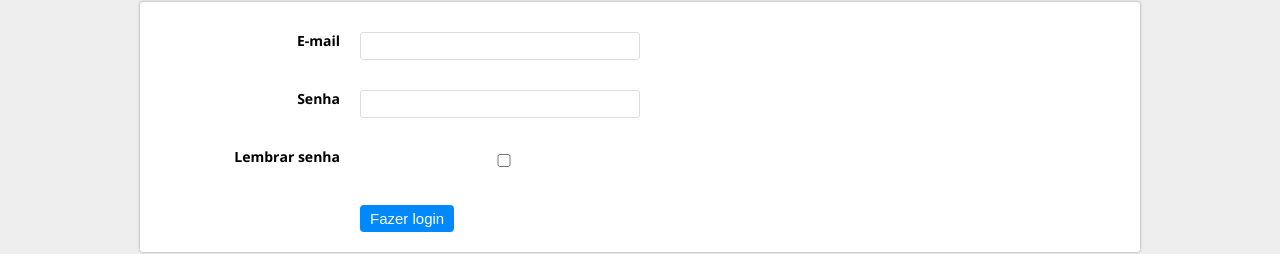
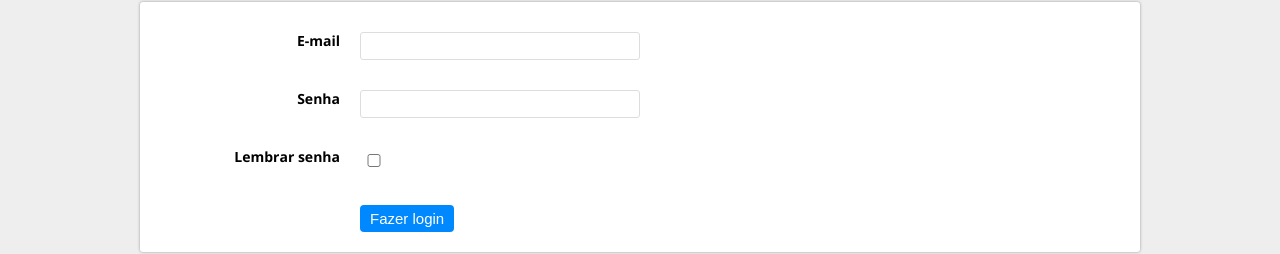
Before and after one commit to VictorIshizuka/App-olx, a React (Vite) app: page /signin in a window 1280 px wide. Shown: the part 144-398 px from the top of the page. Built offline with nearby package versions, Linux system fonts and the light colour scheme.

Commit message:
created method create ad

```diff
--- a/package.json
+++ b/package.json
@@ -16,7 +16,9 @@
     "react-dom": "^18.2.0",
     "react-router-dom": "^6.23.1",
     "react-slideshow-image": "^4.3.1",
-    "styled-components": "^6.1.11"
+    "react-text-mask": "^5.5.0",
+    "styled-components": "^6.1.11",
+    "text-mask-addons": "^3.8.0"
   },
   "devDependencies": {
     "@types/react": "^18.2.66",
--- a/src/common/components/Header/index.jsx
+++ b/src/common/components/Header/index.jsx
@@ -1,4 +1,4 @@
-import { Link } from "react-router-dom";
+import { Link, useLocation } from "react-router-dom";
 import styled from "styled-components";
 import { doLogout, isLogged } from "../../helpers/AuthHandler";
 
@@ -78,6 +78,7 @@ const HeaderArea = styled.header`
 `;
 
 export const Header = () => {
+  const { pathname } = useLocation();
   let logged = isLogged();
 
   return (
@@ -107,11 +108,13 @@ export const Header = () => {
                     Sair
                   </Link>
                 </li>
-                <li>
-                  <Link to={"/post-an-ad"} className="button-anuncio">
-                    Postar anúncio
-                  </Link>
-                </li>
+                {pathname !== "/post-an-ad" && (
+                  <li>
+                    <Link to={"/post-an-ad"} className="button-anuncio">
+                      Postar anúncio
+                    </Link>
+                  </li>
+                )}
               </>
             )}
             {!logged && (
--- a/src/common/helpers/OLX_api.js
+++ b/src/common/helpers/OLX_api.js
@@ -18,6 +18,26 @@ const apiPost = async (endpoint, body) => {
       "Content-Type": "Application/json",
     },
     body: JSON.stringify(body),
+  });
+
+  const json = await res.json();
+  if (json.notallowed) {
+    window.location.href = "/signin";
+    return;
+  }
+  return json;
+};
+const apiPostFile = async (endpoint, body) => {
+  if (!body.token) {
+    let token = Cookies.get("token");
+    if (token) {
+      body.append("token", token);
+    }
+  }
+
+  const res = await fetch(BASEAPI + endpoint, {
+    method: "POST",
+    body,
   });
 
   const json = await res.json();
@@ -87,6 +107,10 @@ const OlxApi = {
 
     return json;
   },
+  addAd: async fData => {
+    const json = await apiPostFile("ad/add", fData);
+    return json;
+  },
 };
 
 export default () => OlxApi;
--- a/src/modules/ad/pages/Ad/index.jsx
+++ b/src/modules/ad/pages/Ad/index.jsx
@@ -130,7 +130,7 @@ export const Ad = () => {
       setLoading(false);
     };
     getAdInfo(id);
-  }, []);
+  }, [id]);
 
   return (
     <PageContainer>
--- a/src/modules/ad/pages/AddAd/index.jsx
+++ b/src/modules/ad/pages/AddAd/index.jsx
@@ -1,3 +1,233 @@
-export default function AddAd() {
-  return <>pagina de criar</>;
-}
+import styled from "styled-components";
+import MaskedInput from "react-text-mask";
+import { createNumberMask } from "text-mask-addons";
+import { useEffect, useRef, useState } from "react";
+import useApi from "../../../../common/helpers/OLX_api";
+import {
+  PageArea,
+  PageContainer,
+  PageTitle,
+} from "../../../../common/components/Template";
+import { useNavigate } from "react-router-dom";
+
+const FormStyled = styled.form`
+  background-color: #fff;
+  border-radius: 3px;
+  padding: 10px;
+  box-shadow: 0px 0px 3px #999;
+  .area {
+    display: flex;
+    align-items: center;
+    padding: 10px;
+    max-width: 500px;
+    .area--title {
+      width: 200px;
+      text-align: right;
+      justify-content: center;
+      padding-right: 20px;
+      font-size: 14px;
+      font-weight: bold;
+    }
+    .area--input {
+      flex: 1;
+      input,
+      textarea,
+      select {
+        width: 100%;
+        font-size: 14px;
+        padding: 5px;
+        border: 1px solid #ddd;
+        border-radius: 3px;
+        outline: 0;
+        transition: all ease 0.4s;
+        &:focus {
+          border: 1px solid #333;
+          color: #333;
+        }
+      }
+      textarea {
+        height: 150px;
+        resize: none;
+      }
+    }
+  }
+  button {
+    background-color: #0089ff;
+    border: 0;
+    outline: 0;
+    padding: 5px 10px;
+    border-radius: 4px;
+    color: #fff;
+    font-size: 15px;
+    cursor: pointer;
+  }
+`;
+
+export const AddAd = () => {
+  const api = useApi();
+  const navigate = useNavigate();
+  const fileField = useRef();
+
+  const [title, setTitle] = useState("");
+  const [desc, setDesc] = useState("");
+  const [category, setCategory] = useState("");
+  const [categories, setCategories] = useState([]);
+  const [price, setPrice] = useState("");
+  const [priceNegotiable, setPriceNegotiable] = useState(false);
+  const [disabled, setDisabled] = useState(false);
+  const [error, setError] = useState("");
+
+  useEffect(() => {
+    const getCategories = async () => {
+      const cats = await api.getCategories();
+      setCategories(cats);
+    };
+    getCategories();
+  }, []);
+
+  async function handleSubmit(e) {
+    e.preventDefault();
+    setDisabled(true);
+    setError("");
+    let errors = [];
+    if (!title.trim()) {
+      errors.push("Sem título");
+    }
+    if (!category) {
+      errors.push("Sem categoria");
+    }
+    if (errors.length === 0) {
+      const fData = new FormData();
+      fData.append("title", title);
+      fData.append("desc", desc);
+      fData.append("price", price);
+      fData.append("priceneg", priceNegotiable);
+      fData.append("cat", category);
+      if (fileField.current.files.length > 0) {
+        console.log("cauii");
+        for (let i = 0; i < fileField.current.files.length; i++) {
+          fData.append("img", fileField.current.files[i]);
+        }
+      }
+      const json = await api.addAd(fData);
+      if (!json.error) {
+        navigate(`/ad/${json.id}`);
+
+        return;
+      } else {
+        setError(json.error);
+      }
+    } else {
+      setError(error.json("\n"));
+    }
+    setDisabled(false);
+  }
+
+  const priceMask = createNumberMask({
+    prefix: "R$ ",
+    includeThousandsSeparator: true,
+    thousandsSeparatorSymbol: ".",
+    allowDecimal: true,
+    decimalSymbol: ",",
+  });
+
+  return (
+    <PageContainer>
+      <PageTitle>Cadastre um anúncio</PageTitle>
+      <PageArea>
+        <FormStyled onSubmit={handleSubmit}>
+          <label className="area" htmlFor="">
+            <div className="area--title">Titulo</div>
+            <div className="area--input">
+              <input
+                type="text"
+                value={title}
+                onChange={e => setTitle(e.target.value)}
+                disabled={disabled}
+                required
+              />
+            </div>
+          </label>
+
+          <label className="area" htmlFor="">
+            <div className="area--title">Categoria</div>
+            <div className="area--input">
+              <select
+                type="select"
+                value={category}
+                onChange={e => setCategory(e.target.value)}
+                disabled={disabled}
+                required
+              >
+                <option></option>
+                {categories.map((item, index) => {
+                  return (
+                    <>
+                      <option key={index} value={item._id}>
+                        {item.name}
+                      </option>
+                      ;
+                    </>
+                  );
+                })}
+              </select>
+            </div>
+          </label>
+          <label className="area" htmlFor="">
+            <div className="area--title">Descrição</div>
+            <div className="area--input">
+              <textarea
+                value={desc}
+                onChange={e => setDesc(e.target.value)}
+                disabled={disabled}
+                //required
+              />
+            </div>
+          </label>
+          <label className="area" htmlFor="">
+            <div className="area--title">Images(1 ou mais)</div>
+            <div className="area--input">
+              <input
+                type="file"
+                ref={fileField}
+                multiple
+                disabled={disabled}
+                //required
+              />
+            </div>
+          </label>
+
+          <label className="area" htmlFor="">
+            <div className="area--title">Preço</div>
+            <div className="area--input">
+              <MaskedInput
+                mask={priceMask}
+                placeholder="R$ "
+                disabled={disabled || priceNegotiable}
+                value={price}
+                onChange={e => setPrice(e.target.value)}
+              />
+            </div>
+          </label>
+          <label className="area" htmlFor="">
+            <div className="area--title">Preço Negociável</div>
+            <div className="area--input" style={{ paddingRight: "260px" }}>
+              <input
+                type="checkbox"
+                checked={priceNegotiable}
+                onChange={() => setPriceNegotiable(!priceNegotiable)}
+                disabled={disabled}
+              />
+            </div>
+          </label>
+          <label className="area" htmlFor="">
+            <div className="area--title"></div>
+            <div className="area--input">
+              <button disabled={disabled}>Adicionar Anúncio</button>
+            </div>
+          </label>
+        </FormStyled>
+      </PageArea>
+    </PageContainer>
+  );
+};
--- a/src/modules/auth/pages/Signin.jsx
+++ b/src/modules/auth/pages/Signin.jsx
@@ -111,7 +111,7 @@ export const Signin = () => {
           </label>
           <label className="area" htmlFor="">
             <div className="area--title">Lembrar senha</div>
-            <div className="area--input">
+            <div className="area--input" style={{ paddingRight: "260px" }}>
               <input
                 type="checkbox"
                 checked={rememberPassword}
--- a/src/routes/index.jsx
+++ b/src/routes/index.jsx
@@ -4,8 +4,8 @@ import { NotFound } from "../common/pages/NotFound";
 import { Signin } from "../modules/auth/pages/Signin";
 import { Signup } from "../modules/auth/pages/Signup";
 import { Ad } from "../modules/ad/pages/Ad";
+import { AddAd } from "../modules/ad/pages/AddAd";
 import RouteHandler from "../common/components/RouteHandler";
-import AddAd from "../modules/ad/pages/AddAd";
 
 export const IsRoutes = () => {
   return (
```
Also changed, not shown: 1 other file (tests, documents, lock files or other folders).
